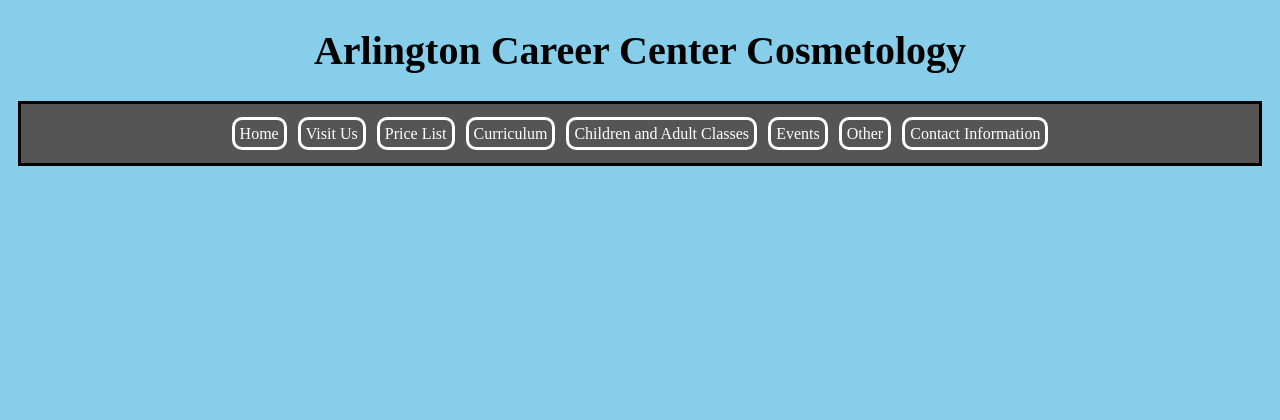
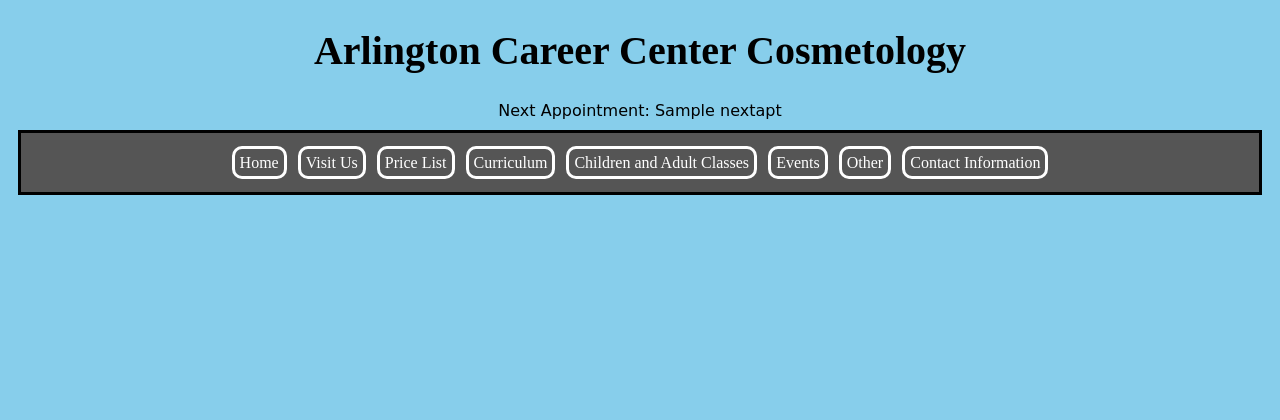
Before and after one commit to cmhedrick/CosmoRegistration, a Django app: template cosmetologyregistry/templates/base.html in a window 1280 px wide; the page is wider, and only the part inside the window is pictured. Shown: the top 420 px of that part. Run offline with Django 3.2, Linux system fonts and the light colour scheme; the template is opened without the code that fills it: most values are stand-ins (such as "Sample title", 1, 10 or a date in 2020); some web fonts are replaced.

Commit message:
added context processor for next appointment

```diff
--- a/cosmetologyregistry/settings.py
+++ b/cosmetologyregistry/settings.py
@@ -3,3 +3,8 @@ import os
 # Import the proper settings_[environment].py file (defaults to dev)
 DJANGO_ENVIRONMENT = os.environ.get('DJANGO_ENVIRONMENT', 'dev')
 exec('from settings_%s import *' % DJANGO_ENVIRONMENT)
+
+from django.conf.global_settings import TEMPLATE_CONTEXT_PROCESSORS
+TEMPLATE_CONTEXT_PROCESSORS += (
+    'cosmetologyregistry.views.nextapt_context',
+)
--- a/cosmetologyregistry/templates/base.html
+++ b/cosmetologyregistry/templates/base.html
@@ -72,6 +72,7 @@
 </head>
 <body>
     <h1>Arlington Career Center Cosmetology</h1>
+    <span>Next Appointment: {{nextapt}}</span>
     <section>
     <a class="visit" href="/">Home</a>
     <a class="visit" href="static/visit_us.html">Visit Us</a>
--- a/cosmetologyregistry/views.py
+++ b/cosmetologyregistry/views.py
@@ -1,2 +1,6 @@
 from django.shortcuts import render_to_response
+import datetime
 from models import Consult, TextResponse, Choose, Service
+
+def nextapt_context(request):
+    return {'nextapt': "January 3rd",}
```
